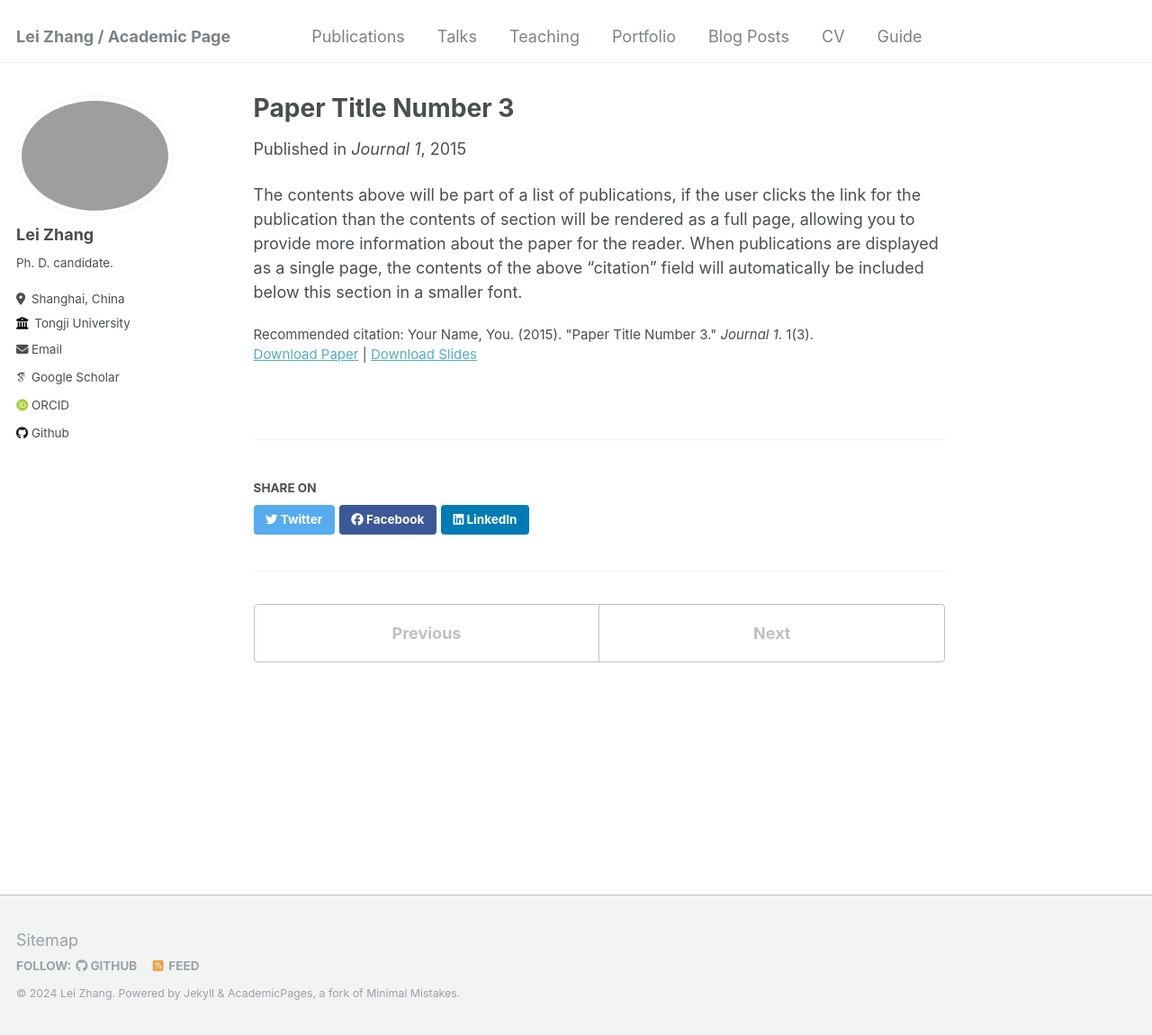
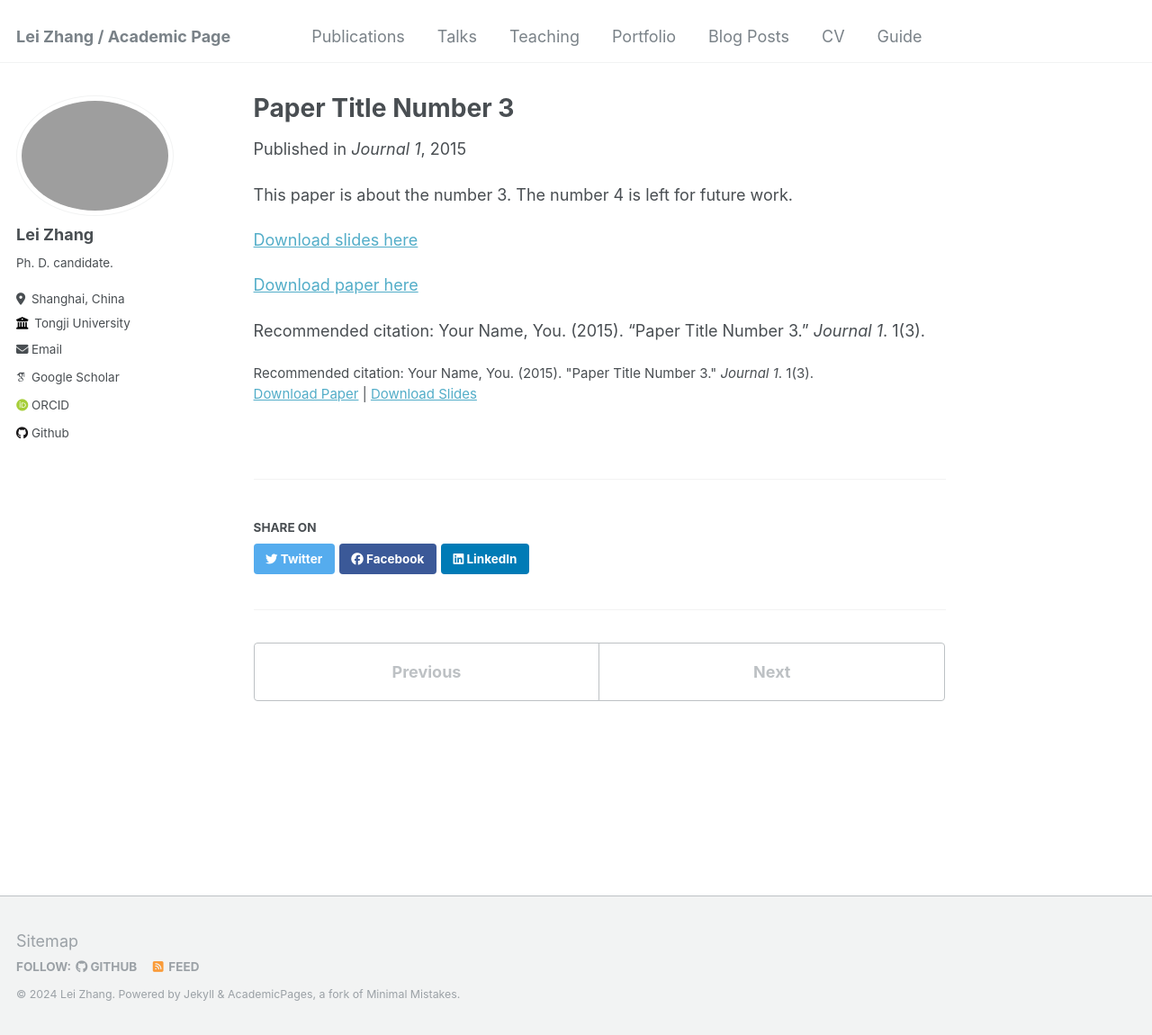
Before and after one commit to tju-zl/tju-zl.github.io, a Jekyll site: the page built from _publications/2015-10-01-paper-title-number-3.md, in a window 1280 px wide and 1150 px high. Shown: the whole window at 90% size. Built offline with Jekyll 4.4.1, drawn with Linux system fonts in a browser that asks for light colours; some web fonts are replaced.

Commit message:
publications

```diff
--- a/_publications/2015-10-01-paper-title-number-3.md
+++ b/_publications/2015-10-01-paper-title-number-3.md
@@ -9,5 +9,10 @@ slidesurl: 'http://academicpages.github.io/files/slides3.pdf'
 paperurl: 'http://academicpages.github.io/files/paper3.pdf'
 citation: 'Your Name, You. (2015). &quot;Paper Title Number 3.&quot; <i>Journal 1</i>. 1(3).'
 ---
+This paper is about the number 3. The number 4 is left for future work.
 
-The contents above will be part of a list of publications, if the user clicks the link for the publication than the contents of section will be rendered as a full page, allowing you to provide more information about the paper for the reader. When publications are displayed as a single page, the contents of the above "citation" field will automatically be included below this section in a smaller font.
+[Download slides here](http://academicpages.github.io/files/slides3.pdf)
+
+[Download paper here](http://academicpages.github.io/files/paper3.pdf)
+
+Recommended citation: Your Name, You. (2015). "Paper Title Number 3." <i>Journal 1</i>. 1(3).
--- a/markdown_generator/publications.tsv
+++ b/markdown_generator/publications.tsv
@@ -2,3 +2,4 @@ pub_date	title	venue	excerpt	citation	url_slug	paper_url	slides_url
 2009-10-01	Paper Title Number 1	Journal 1	This paper is about the number 1. The number 2 is left for future work.	Your Name, You. (2009). "Paper Title Number 1." <i>Journal 1</i>. 1(1).	paper-title-number-1	http://academicpages.github.io/files/paper1.pdf	http://academicpages.github.io/files/slides1.pdf
 2010-10-01	Paper Title Number 2	Journal 1	This paper is about the number 2. The number 3 is left for future work.	Your Name, You. (2010). "Paper Title Number 2." <i>Journal 1</i>. 1(2).	paper-title-number-2	http://academicpages.github.io/files/paper2.pdf	http://academicpages.github.io/files/slides2.pdf
 2015-10-01	Paper Title Number 3	Journal 1	This paper is about the number 3. The number 4 is left for future work.	Your Name, You. (2015). "Paper Title Number 3." <i>Journal 1</i>. 1(3).	paper-title-number-3	http://academicpages.github.io/files/paper3.pdf	http://academicpages.github.io/files/slides3.pdf
+2024-05-27	A multi-view graph contrastive learning framework for deciphering spatially resolved transcriptomics data	Briefings in Bioinformatics		Zhang L, Liang S, Wan L. A multi-view graph contrastive learning framework for deciphering spatially resolved transcriptomics data[J]. Briefings in Bioinformatics, 2024, 25(4): bbae255.	MuCoST	https://academic.oup.com/bib/article/25/4/bbae255/7683165?login=false#459765375	https://academic.oup.com/bib/article/25/4/bbae255/7683165?login=false#459765375
```
Also changed, not shown: _publications/2009-10-01-paper-title-number-1.md (+6 -1 lines), _publications/2010-10-01-paper-title-number-2.md (+6 -1 lines), _publications/2024-05-27-MuCoST.md (added, +15 -0 lines), 1 other file.
